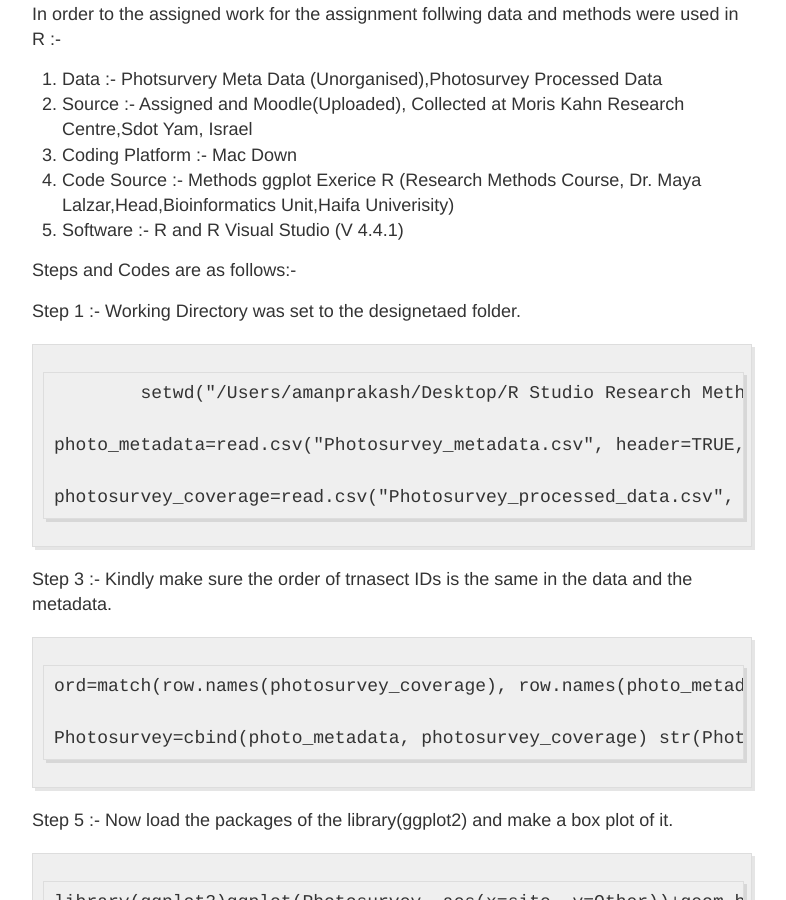
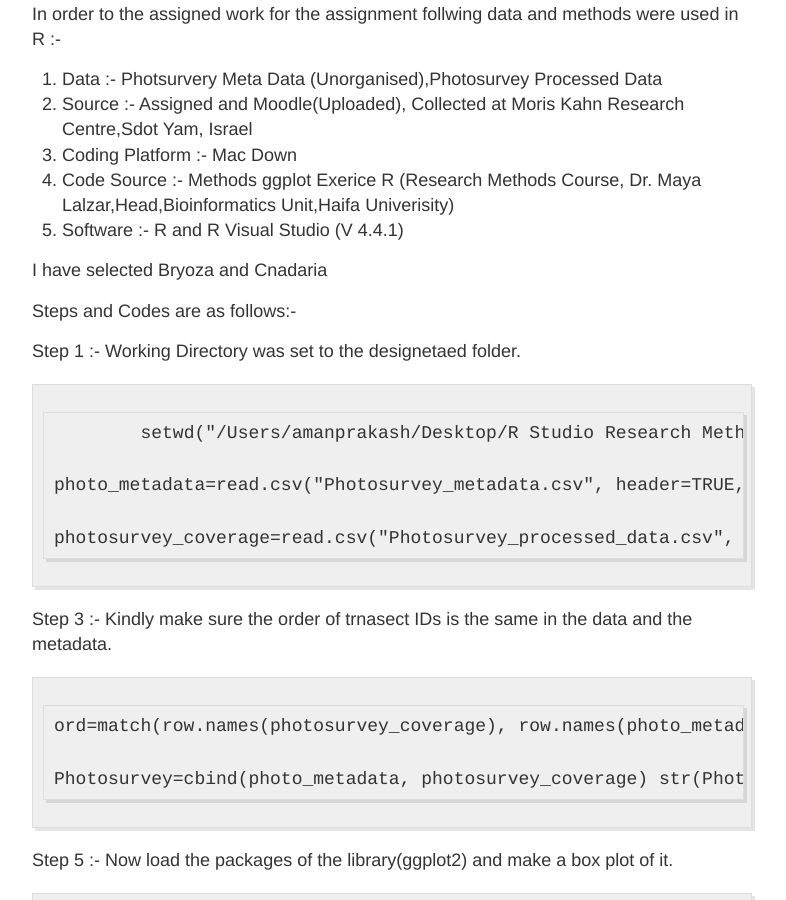
Before and after one commit to prakashaman717/Prakashaman_Notebook, a Jekyll site: the page built from _posts/2024-07-17-R Assignment .md, in a window 1280 px wide and 900 px high, scrolled down 617 px. Shown: the whole window, without its empty margins (248-1034 px from the left). Built offline with Jekyll 4.4.1, drawn with Linux system fonts in a browser that asks for light colours; our own code applies the rules of GitHub Pages for plain Markdown files.

Commit message:
Changeds

```diff
--- a/_posts/2024-07-17-R Assignment .md
+++ b/_posts/2024-07-17-R Assignment .md
@@ -14,6 +14,7 @@ In order to the assigned work for the assignment follwing data and methods were
 4. Code Source :- Methods ggplot Exerice R (Research Methods Course, Dr. Maya Lalzar,Head,Bioinformatics Unit,Haifa Univerisity)
 5. Software :- R and R Visual Studio (V 4.4.1)
 
+I have selected Bryoza and Cnadaria
 
 Steps and Codes are as follows:-
 
```
Also changed, not shown: _posts/2024-07-10-QPCR Assignment II.md (+0 -2 lines), images/Co-relation between Bryptha and Cnidaris.png (added).
